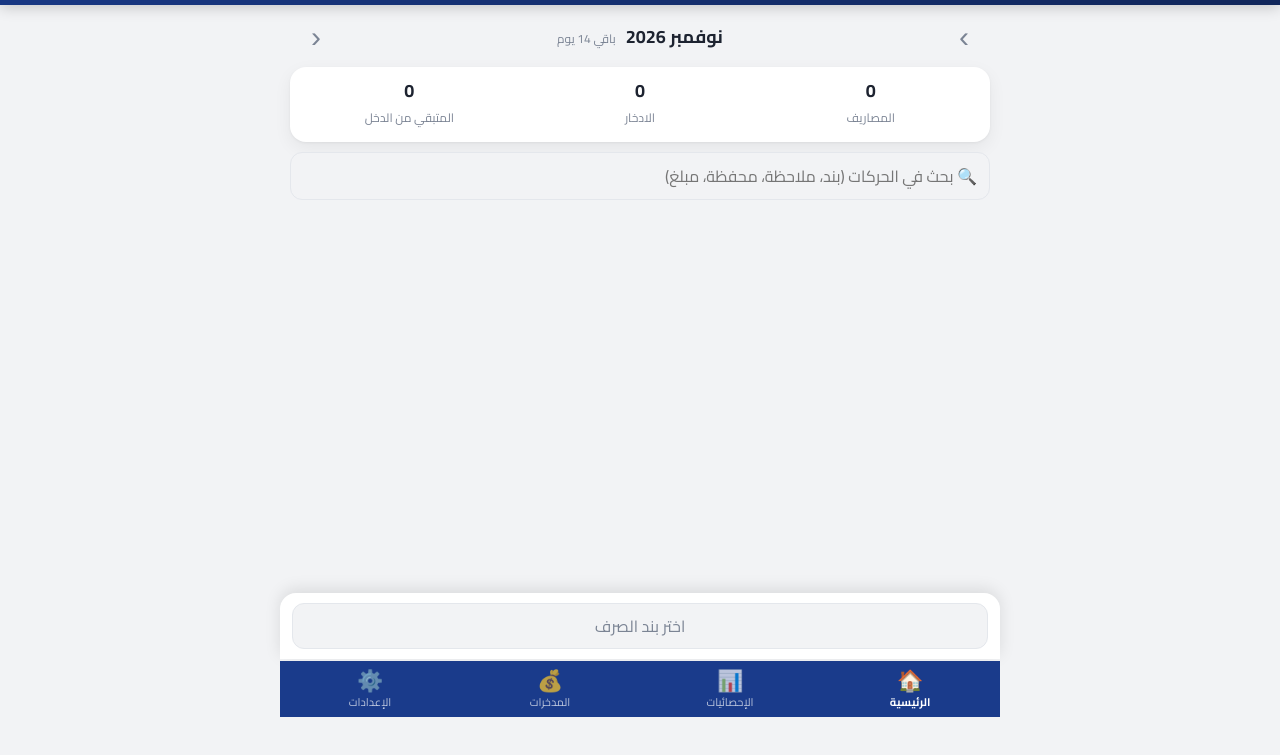
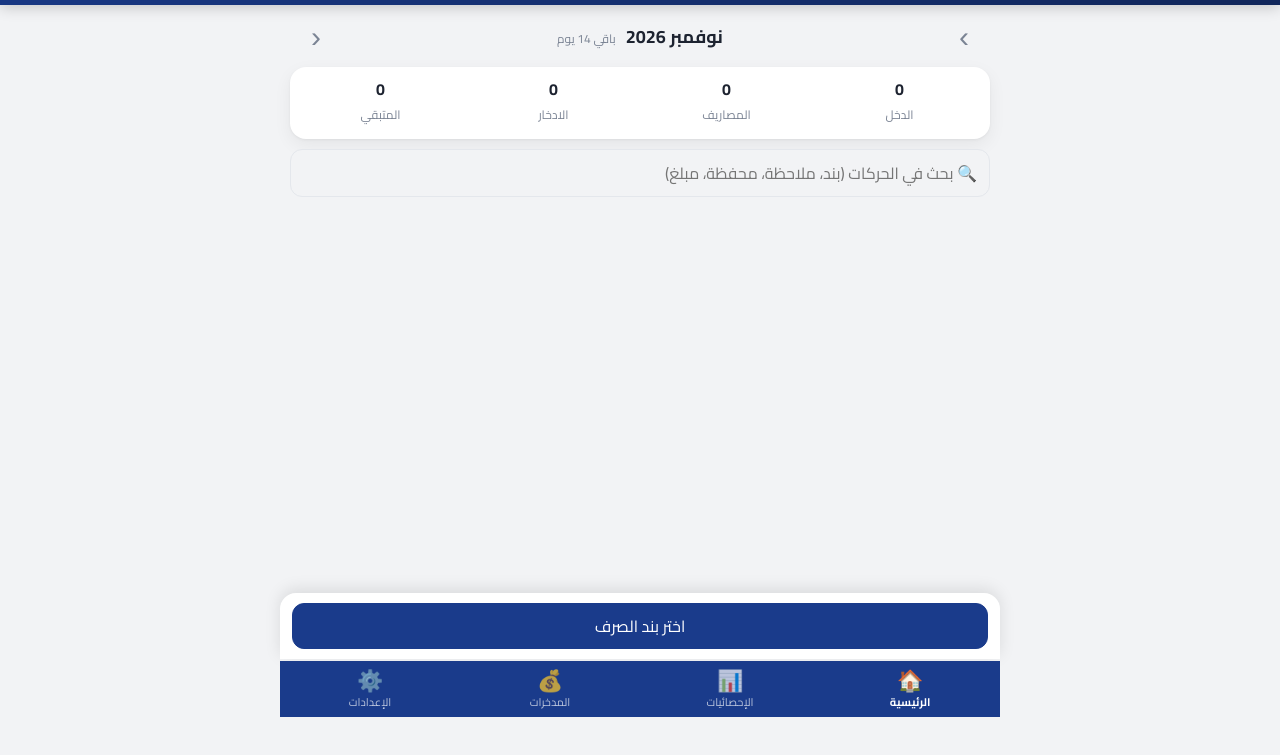
Before and after one commit to mhendawy032-tech/Expenses, a plain HTML site: page index.html in a window 1280 px wide. Shown: the part 83-838 px from the top of the page. Drawn offline with Linux system fonts and the light colour scheme.

Commit message:
Update index.html

```diff
--- a/index.html
+++ b/index.html
@@ -104,6 +104,9 @@ input[type=number]{-moz-appearance:textfield;appearance:textfield}input[type=num
 .kg{display:grid;grid-template-columns:repeat(4,1fr);gap:8px;margin-top:10px;direction:ltr}.kg button{padding:14px 0;font:inherit;font-size:20px;border:1px solid var(--bd);background:var(--bg);color:var(--tx);border-radius:10px;cursor:pointer}.kg .op{color:var(--bl);font-weight:700}.kg .ok{background:var(--hd);color:#fff;border-color:var(--hd)}.note{background:var(--card);border-radius:8px;padding:10px;font-size:13px}
 #v{min-height:800px}
 body,input,select,button,textarea,option{text-transform:uppercase}
+#qc,#qc.sl{background:var(--hd);color:#fff;border-color:var(--hd)}
+.hb.wl{position:relative}.hb.wl span{position:absolute;left:12px;top:50%;transform:translateY(-50%);font-size:15px;font-weight:700;opacity:1}
+.st{grid-template-columns:repeat(4,1fr)}.st b{font-size:16px}.st>div[onclick]{cursor:pointer}
 </style>
 </head>
 <body>
@@ -156,7 +159,7 @@ function render(){
  $("ht").textContent=V==="m"?"EXP":V==="a"?"إحصائيات "+(YR?M.slice(0,4):mlab()):V==="b"?"الرصيد":V==="g"?"الإعدادات":"المدخرات";
  $("hb").style.visibility=$("hg").style.visibility="hidden";$("hb").textContent=V==="m"?"◔":"›";$("hb").onclick=()=>{V=V==="m"?"a":"m";render()};
  $("pl").classList.toggle("hide",V!=="m");
- $("pl").innerHTML=`<div class="hb" onclick="go('b')"><span>Wallet</span><b>${fmt(b.Wallet)}</b></div><div class="hb" onclick="go('s')"><span>المدخرات</span><b>${fmt(tS+tC)}</b></div>`;
+ $("pl").innerHTML=`<div class="hb wl" onclick="go('b')"><span>Wallet</span><b>${fmt(b.Wallet)}</b></div><div class="hb" onclick="go('s')"><span>المدخرات</span><b>${fmt(tS+tC)}</b></div>`;
  $("bar").classList.toggle("hide",V!=="m");
  $("tb").innerHTML=[["m","🏠","الرئيسية"],["a","📊","الإحصائيات"],["s","💰","المدخرات"],["g","⚙️","الإعدادات"]].map(([k,i,t])=>`<button class="${V===k?"on":""}" onclick="go('${k}')"><i>${i}</i>${t}</button>`).join("");
  V==="m"?main():V==="a"?ana2():V==="b"?bals(b):V==="g"?gset():savs(b)}
@@ -164,12 +167,13 @@ function row(r){const t=r.k==="t",i=r.k==="i",ic=t?"⇄":i?"💵":(ICO[r.m]||"
  return `<div class="rw" onclick="ed('${r.id}')"><i class="ic">${ic}</i><div class="tx"><b>${esc(title)}</b><small>${t?"":esc(r.w||"Wallet")}${r.n?" · "+esc(r.n):""}</small></div><b class="am ${i?"in":""}">${i&&r.a>0?"+":""}${fmt(r.a)}</b><span class="ch">‹</span></div>`}
 function main(){const c=sm(M),rs=data.filter(r=>r.k==="e"&&per(r.d)===M&&(!QS||mt([r.m,r.s,r.n,r.w,r.a],QS))).sort((a,b)=>b.d.localeCompare(a.d)||b.id-a.id),days={};
  rs.forEach(r=>(days[r.d]=days[r.d]||[]).push(r));
- let h=mnav()+(REM&&M===per(today)&&!data.some(r=>r.k==="e"&&r.d===today)?'<div class="note" style="margin:10px">🔔 لم تسجّل أي مصروف اليوم</div>':"")+`<div class="st"><div><b>${fmt(c.te)}</b><span>المصاريف</span></div><div><b>${fmt(c.s)}</b><span>الادخار</span></div><div><b>${fmt(c.ti-c.te-c.s)}</b><span>المتبقي من الدخل</span></div></div>`;
+ let h=mnav()+(REM&&M===per(today)&&!data.some(r=>r.k==="e"&&r.d===today)?'<div class="note" style="margin:10px">🔔 لم تسجّل أي مصروف اليوم</div>':"")+`<div class="st"><div onclick="dtl('i')"><b>${fmt(c.ti)}</b><span>الدخل</span></div><div onclick="dtl('e')"><b>${fmt(c.te)}</b><span>المصاريف</span></div><div onclick="dtl('s')"><b>${fmt(c.s)}</b><span>الادخار</span></div><div><b>${fmt(c.ti-c.te-c.s)}</b><span>المتبقي</span></div></div>`;
  h+=`<div style="margin:0 10px"><input placeholder="🔍 بحث في الحركات (بند، ملاحظة، محفظة، مبلغ)" value="${esc(QS)}" onchange="QS=this.value.trim();render()"></div>`+Object.keys(days).map(d=>`<div class="day"><div class="dh"><span>${dl(d)}</span><span class="pill">${fmt(days[d].filter(r=>r.k==="e").reduce((s,r)=>s+r.a,0))}</span></div>${days[d].map(row).join("")}</div>`).join("")||'<p class="mu" style="text-align:center;margin-top:30px">لا توجد حركات في هذا الشهر</p>';
  $("v").innerHTML=h}
 let pm=0,pa="",QS="",QB="",QV="";
 const nrm=t=>String(t==null?"":t).toLowerCase().replace(/[أإآ]/g,"ا").replace(/ى/g,"ي").replace(/ة/g,"ه");
 const mt=(a,q)=>{const h=nrm(a.join(" "));return nrm(q).split(/\s+/).filter(Boolean).every(w=>h.includes(w))};
+function dtl(f){QS=QB=QV="";YR=false;DC="";SF=f;AT="d";V="a";render()}
 function go(k){if(k!==V){QS=QB=QV="";AT="s";SF="";DC="";YR=false;CR={t:"e",m:"",s:"",f:"",to:""};M=per(today)}V=k;render()}
 function pkh(mi){const k=CK[mi],ai=t=>pa===t?`<div class="ai"><input id="pn" placeholder="${t==="m"?"بند رئيسي جديد":"بند فرعي جديد"}"><button onclick="padd()">+</button></div>`:`<button class="ab" onclick="pa='${t}';pick(${mi})">${t==="m"?"إضافة بند رئيسي":"إضافة بند فرعي"}</button>`;
  return `<div class="pk"><div class="pc">${ai("m")}${CK.map((x,i)=>`<div class="pi ${i===mi?"on":""}" onclick="pa='';dflt(${i})"><i class="ic">${ICO[x]||"•"}</i>${esc(x)}</div>`).join("")}</div><div class="pc">${ai("s")}${(CATS[k]||[]).map((x,j)=>`<div class="pi ${q.m===k&&q.s===x?"on":""}" onclick="sel(${mi},${j})">${esc(x)}</div>`).join("")}</div></div>${q.m&&q.s?`<button class="btn" onclick="pgo()">متابعة: ${esc(q.m)} / ${esc(q.s)}</button>`:""}`}
```
